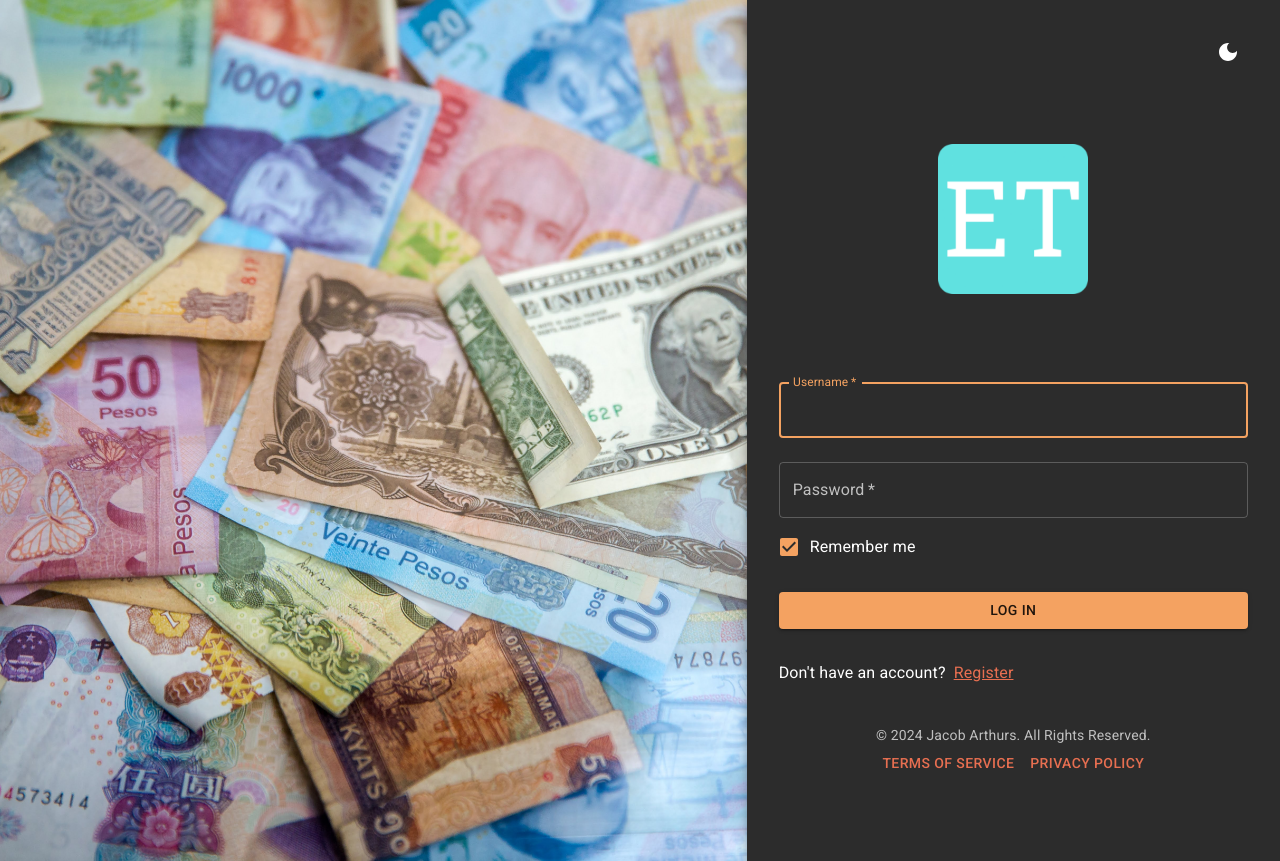
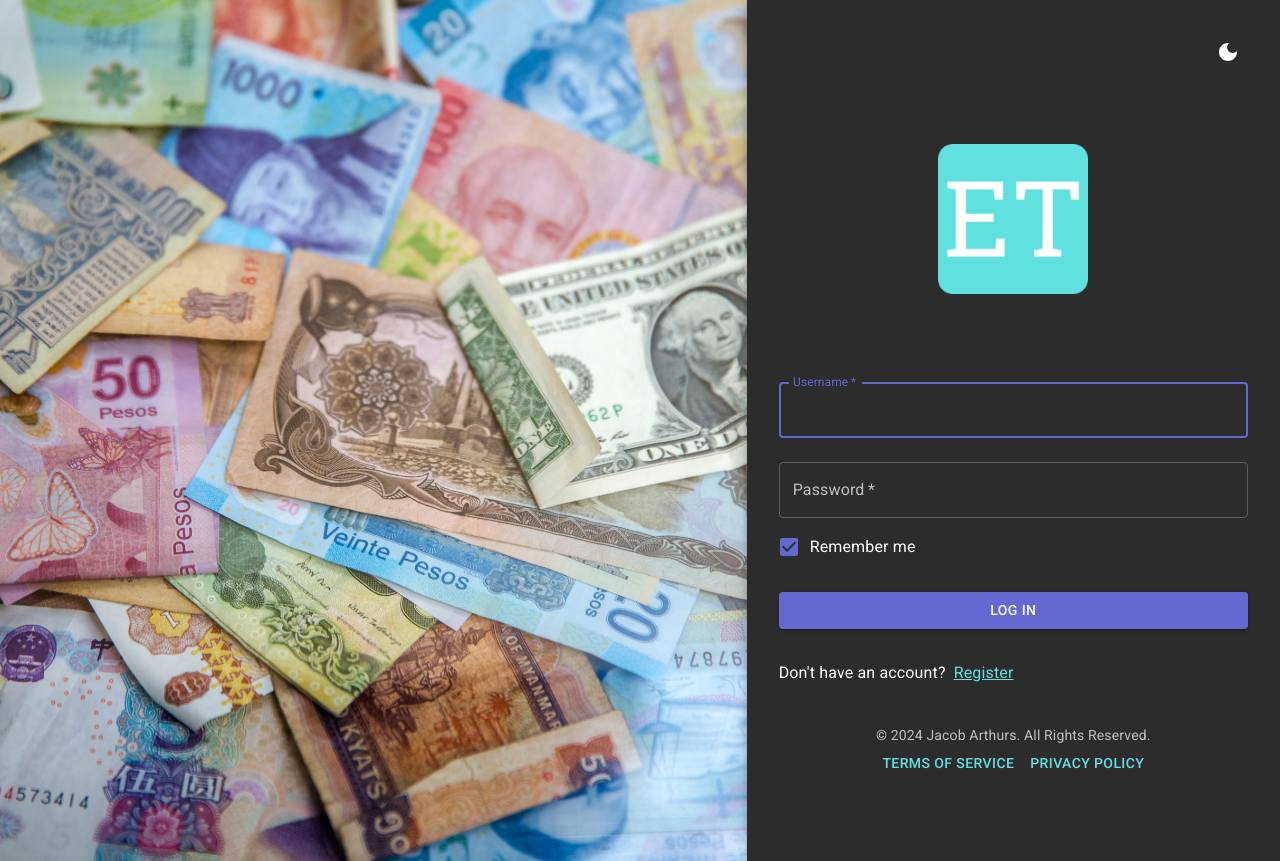
Before and after one commit to JacobArthurs/expense-tracker-frontend, a React (Vite) app: page /login in a window 1280 px wide. Built offline with nearby package versions, Linux system fonts and the light colour scheme.

Commit message:
Update theme

```diff
--- a/src/providers/ThemeManagmentProvider.jsx
+++ b/src/providers/ThemeManagmentProvider.jsx
@@ -14,10 +14,10 @@ export const ThemeManagmentProvider = ({ children }) => {
     palette: {
       mode: darkMode ? 'dark' : 'light',
       primary: {
-        main: '#F4A261',
+        main: '#6369D1',
       },
       secondary: {
-        main: '#E76F51',
+        main: '#60E1E0',
       },
     },
   });
```
